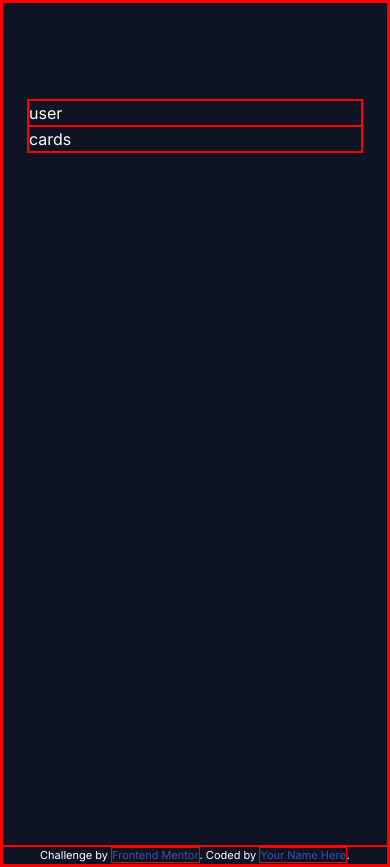
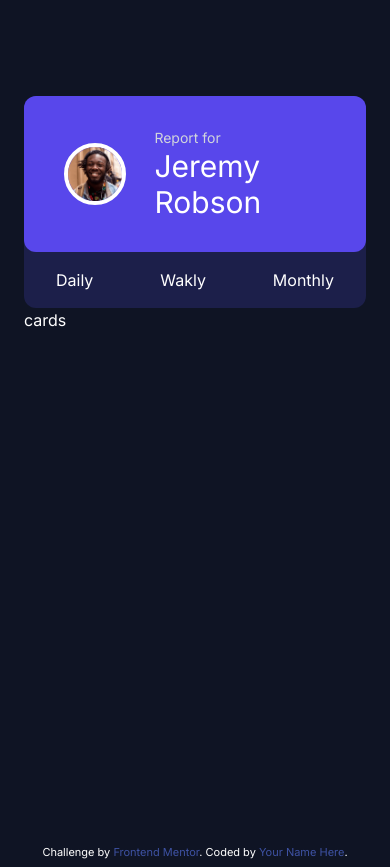
Before and after one commit to Misaponce/time-tracking-dashboard, a Next.js app: page / in a window 390 px wide. Built offline with nearby package versions, Linux system fonts and the light colour scheme.

Commit message:
main card and user card added, mobile design details added

```diff
--- a/app/globals.css
+++ b/app/globals.css
@@ -27,7 +27,7 @@
   box-sizing: border-box;
   margin: 0;
   padding: 0;
-  border: 1px solid red;
+  /* border: 1px solid red; */
 }
 
 /* General Style */
@@ -37,5 +37,16 @@ body, html {
   color: white;
 }
 
+/* Footer Style */
 .attribution { font-size: 11px; text-align: center; }
 .attribution a { color: hsl(228, 45%, 44%); }
+
+/* Main Card Style */
+
+.main-card {
+  background-color: var(--Dark-blue);
+}
+
+.user-card {
+  background-color: var(--Blue);
+}
--- a/app/page.tsx
+++ b/app/page.tsx
@@ -1,10 +1,11 @@
+import { MainCard } from '@/components'
 import Image from 'next/image'
 
 export default function Home() {
   return (
     <main className="flex min-h-screen flex-col items-center justify-between py-24 px-6 sm:p-24">
       <div className='main container w-full flex flex-col sm:flex-row'>
-        <div className='flex-1'>user</div>
+        <MainCard />
         <div className='flex-1'>cards</div>
       </div>
     </main>
--- /dev/null
+++ b/components/MainCard.tsx
@@ -0,0 +1,21 @@
+import React from 'react'
+import UserCard from './UserCard'
+import thumbnailImage from '../assets/images/image-jeremy.png';
+
+const MainCard = () => {
+  return (
+    <div className='main-card rounded-xl'>
+        <UserCard
+            username='Jeremy Robson'
+            thumbnail={thumbnailImage}
+        />
+        <ul className='flex sm:flex-col justify-between px-8 py-4 sm:p-4 gap-3'>
+            <li>Daily</li>
+            <li>Wakly</li>
+            <li>Monthly</li>
+        </ul>
+    </div>
+  )
+}
+
+export default MainCard
--- /dev/null
+++ b/components/UserCard.tsx
@@ -0,0 +1,26 @@
+import { UserCardProps } from '@/types'
+import Image from 'next/image'
+import React from 'react'
+
+const UserCard = ({ thumbnail, username }: UserCardProps) => {
+  return (
+    <div className='user-card rounded-xl px-10 py-8'>
+        <div className='flex sm:flex-col items-center'>
+            <div className='thumbnail-wrapper border-4 rounded-full border-white mr-3'>
+                <Image
+                    src={thumbnail}
+                    width={70}
+                    height={70}
+                    alt={`${username}-thumbnail`}
+                />
+            </div>
+            <div className='flex flex-col ms-4 sm:ms-0'>
+                <h2 className='text-sm text-gray-300'>Report for</h2>
+                <span className='text-3xl sm:w-2/4'>{username}</span>
+            </div>
+        </div>
+    </div>
+  )
+}
+
+export default UserCard
--- a/components/index.ts
+++ b/components/index.ts
@@ -1,5 +1,7 @@
 import Footer from "./Footer";
+import MainCard from "./MainCard";
 
 export {
     Footer,
+    MainCard,
 }
--- /dev/null
+++ b/types/index.ts
@@ -0,0 +1,6 @@
+import { StaticImageData } from "next/image";
+
+export interface UserCardProps {
+    thumbnail: StaticImageData;
+    username: string;
+}
```
